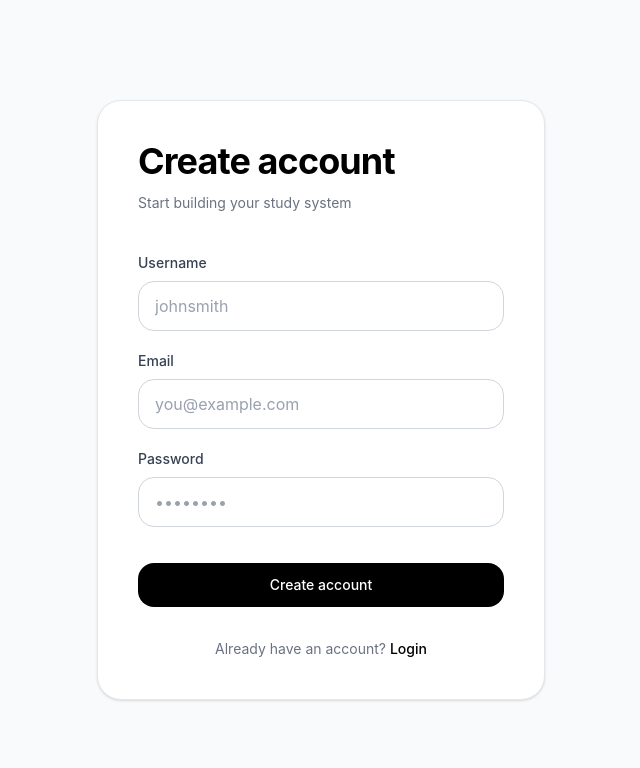
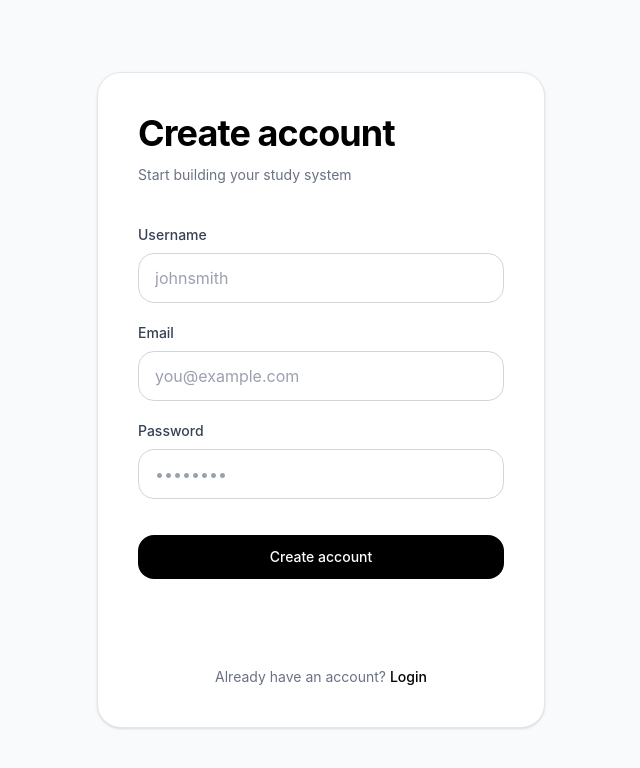
Before and after one commit to Brtsz8/flashcard-generator, a React (Vite) app in the folder client/: page /register in a window 1280 px wide. Shown: the top 768 px of the page, without its empty margins (319-959 px from the left). Built offline with nearby package versions, Linux system fonts and the light colour scheme; no server answers.

Commit message:
register page cleanup

```diff
--- a/client/src/components/auth/RegisterForm.tsx
+++ b/client/src/components/auth/RegisterForm.tsx
@@ -0,0 +1,181 @@
+import { useState } from "react"
+
+type Props = {
+    onSubmit: (
+        username: string,
+        email: string,
+        password: string
+    ) => Promise<void>
+}
+
+export default function RegisterForm({
+    onSubmit
+}: Props) {
+    const [username, setUsername] = useState("")
+    const [email, setEmail] = useState("")
+    const [password, setPassword] = useState("")
+    const [loading, setLoading] = useState(false)
+
+
+    const handleSubmit =
+        async (
+            e: React.FormEvent<HTMLFormElement>
+        ) => {
+
+            e.preventDefault()
+            try {
+                setLoading(true)
+                await onSubmit(
+                    username,
+                    email,
+                    password
+                )
+
+            } finally {
+                setLoading(false)
+            }
+        }
+    return (
+                <form
+          onSubmit={handleSubmit}
+          className="flex flex-col gap-5"
+        >
+          {/* Username */}
+          <div className="flex flex-col gap-2">
+            <label
+              className="
+                text-sm
+                font-medium
+                text-gray-700
+              "
+            >
+              Username
+            </label>
+
+            <input
+              placeholder="johnsmith"
+              value={username}
+              onChange={(e) =>
+                setUsername(
+                  e.target.value
+                )
+              }
+              className="
+                w-full
+                rounded-2xl
+                border
+                border-gray-300
+                bg-white
+                px-4
+                py-3
+                text-black
+                outline-none
+                transition
+                placeholder:text-gray-400
+                focus:border-black
+              "
+            />
+          </div>
+
+          {/* Email */}
+          <div className="flex flex-col gap-2">
+            <label
+              className="
+                text-sm
+                font-medium
+                text-gray-700
+              "
+            >
+              Email
+            </label>
+
+            <input
+              type="email"
+              placeholder="you@example.com"
+              value={email}
+              onChange={(e) =>
+                setEmail(
+                  e.target.value
+                )
+              }
+              className="
+                w-full
+                rounded-2xl
+                border
+                border-gray-300
+                bg-white
+                px-4
+                py-3
+                text-black
+                outline-none
+                transition
+                placeholder:text-gray-400
+                focus:border-black
+              "
+            />
+          </div>
+
+          {/* Password */}
+          <div className="flex flex-col gap-2">
+            <label
+              className="
+                text-sm
+                font-medium
+                text-gray-700
+              "
+            >
+              Password
+            </label>
+
+            <input
+              type="password"
+              placeholder="••••••••"
+              value={password}
+              onChange={(e) =>
+                setPassword(
+                  e.target.value
+                )
+              }
+              className="
+                w-full
+                rounded-2xl
+                border
+                border-gray-300
+                bg-white
+                px-4
+                py-3
+                text-black
+                outline-none
+                transition
+                placeholder:text-gray-400
+                focus:border-black
+              "
+            />
+          </div>
+
+          {/* Submit */}
+          <button
+            disabled={loading}
+            className="
+              mt-4
+              w-full
+              rounded-2xl
+              bg-black
+              px-4
+              py-3
+              text-sm
+              font-medium
+              text-white
+              transition
+              hover:opacity-90
+              disabled:cursor-not-allowed
+              disabled:opacity-50
+            "
+          >
+            {loading
+              ? "Creating account..."
+              : "Create account"}
+          </button>
+        </form>
+    )
+}
--- a/client/src/pages/RegisterPage.tsx
+++ b/client/src/pages/RegisterPage.tsx
@@ -3,37 +3,35 @@ import { useState } from "react"
 import { useNavigate } from "react-router-dom"
 
 import toast from "react-hot-toast"
+import { GoogleLogin } from "@react-oauth/google";
+
+import { googleLogin} from "../services/authService"
 
 import { registerUser } from "../services/authService"
 import AuthFooter from "../components/auth/AuthFooter"
 import AuthHeader from "../components/auth/AuthHeader"
+import { useAuth } from "../hooks/useAuth"
+import RegisterForm from "../components/auth/RegisterForm"
 
 export default function RegisterPage() {
   const navigate = useNavigate()
 
-  const [username, setUsername] = useState("")
-  const [email, setEmail] = useState("")
-  const [password, setPassword] = useState("")
-  const [loading, setLoading] = useState(false)
+  const { login } = useAuth()
 
-  const handleSubmit = async (
-    e: React.FormEvent
+  const handleRegister = async (
+    username: string,
+    email: string,
+    password: string
   ) => {
-    e.preventDefault()
 
     try {
-      setLoading(true)
-
       const data = await registerUser(
         username,
         email,
         password
       )
 
-      localStorage.setItem(
-        "token",
-        data.token
-      )
+      await login(data.token)
 
       toast.success("Account created")
 
@@ -41,8 +39,6 @@ export default function RegisterPage() {
     } catch (err) {
       toast.error("Register failed")
       console.error(err)
-    } finally {
-      setLoading(false)
     }
   }
 
@@ -67,147 +63,39 @@ export default function RegisterPage() {
         />
 
         {/* Form */}
-        <form
-          onSubmit={handleSubmit}
-          className="flex flex-col gap-5"
-        >
-          {/* Username */}
-          <div className="flex flex-col gap-2">
-            <label
-              className="
-                text-sm
-                font-medium
-                text-gray-700
-              "
-            >
-              Username
-            </label>
+        <RegisterForm onSubmit={handleRegister}/>
 
-            <input
-              placeholder="johnsmith"
-              value={username}
-              onChange={(e) =>
-                setUsername(
-                  e.target.value
-                )
-              }
-              className="
-                w-full
-                rounded-2xl
-                border
-                border-gray-300
-                bg-white
-                px-4
-                py-3
-                text-black
-                outline-none
-                transition
-                placeholder:text-gray-400
-                focus:border-black
-              "
+        <div className="flex flex-col gap-2 py-2">
+            {/*Google Auth*/}
+            <GoogleLogin
+
+                onSuccess={async (
+                    credentialResponse
+                ) => {
+                    try {
+                        const data = await googleLogin(
+                            credentialResponse.credential!)
+
+                        await login(data.token)
+
+                        toast.success("Logged in with Google")
+                        navigate("/dashboard")
+                    } catch (err) {
+                        toast.error("Google login failed")
+                    }
+                }}
+
+                onError={() => {
+
+                    toast.error(
+                        "Google login failed"
+                    );
+                }}
             />
-          </div>
+            {/*Facebook Auth*/}
 
-          {/* Email */}
-          <div className="flex flex-col gap-2">
-            <label
-              className="
-                text-sm
-                font-medium
-                text-gray-700
-              "
-            >
-              Email
-            </label>
-
-            <input
-              type="email"
-              placeholder="you@example.com"
-              value={email}
-              onChange={(e) =>
-                setEmail(
-                  e.target.value
-                )
-              }
-              className="
-                w-full
-                rounded-2xl
-                border
-                border-gray-300
-                bg-white
-                px-4
-                py-3
-                text-black
-                outline-none
-                transition
-                placeholder:text-gray-400
-                focus:border-black
-              "
-            />
-          </div>
-
-          {/* Password */}
-          <div className="flex flex-col gap-2">
-            <label
-              className="
-                text-sm
-                font-medium
-                text-gray-700
-              "
-            >
-              Password
-            </label>
-
-            <input
-              type="password"
-              placeholder="••••••••"
-              value={password}
-              onChange={(e) =>
-                setPassword(
-                  e.target.value
-                )
-              }
-              className="
-                w-full
-                rounded-2xl
-                border
-                border-gray-300
-                bg-white
-                px-4
-                py-3
-                text-black
-                outline-none
-                transition
-                placeholder:text-gray-400
-                focus:border-black
-              "
-            />
-          </div>
-
-          {/* Submit */}
-          <button
-            disabled={loading}
-            className="
-              mt-4
-              w-full
-              rounded-2xl
-              bg-black
-              px-4
-              py-3
-              text-sm
-              font-medium
-              text-white
-              transition
-              hover:opacity-90
-              disabled:cursor-not-allowed
-              disabled:opacity-50
-            "
-          >
-            {loading
-              ? "Creating account..."
-              : "Create account"}
-          </button>
-        </form>
+            {/*Discord auth*/}
+        </div>
 
         {/* Footer */}
         <AuthFooter
```
